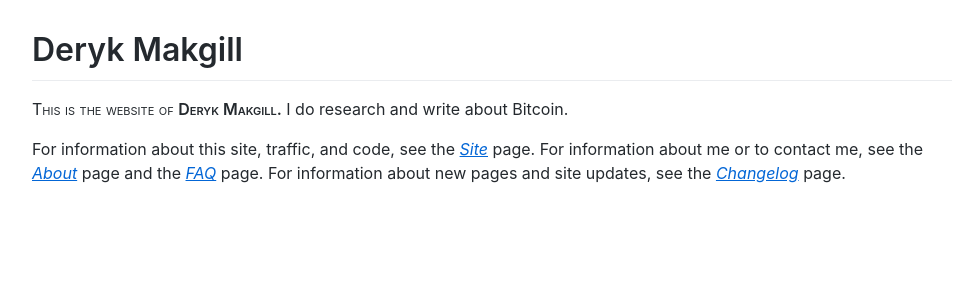
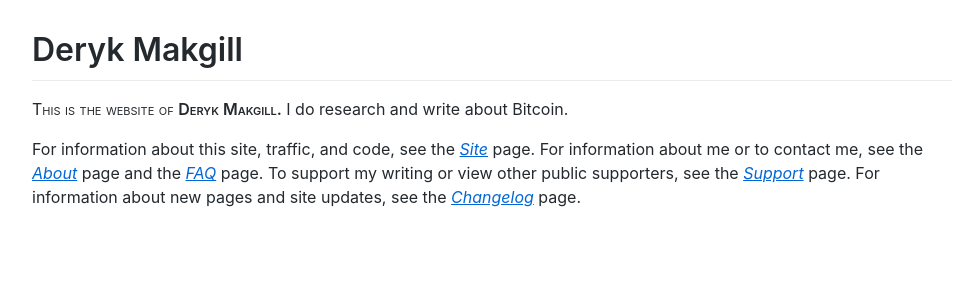
Before and after one commit to derykmakgill/mkg, a Jekyll site: the page built from index.md, in a window 1280 px wide. Shown: the top 300 px of the page, without its empty margins (148-1102 px from the left). Built offline with Jekyll 4.4.1, drawn with Linux system fonts in a browser that asks for light colours.

Commit message:
Update index.md

```diff
--- a/index.md
+++ b/index.md
@@ -5,4 +5,4 @@ title: Deryk Makgill
 
 <span style="font-variant: small-caps;">This is the website of <strong>Deryk Makgill.</strong></span> I do research and write about Bitcoin.
 
-For information about this site, traffic, and code, see the *[Site](/about/site)* page. For information about me or to contact me, see the *[About](/about/deryk)* page and the *[FAQ](/about/faq)* page. For information about new pages and site updates, see the *[Changelog](/changes)* page.
+For information about this site, traffic, and code, see the *[Site](/about/site)* page. For information about me or to contact me, see the *[About](/about/deryk)* page and the *[FAQ](/about/faq)* page. To support my writing or view other public supporters, see the *[Support](/support)* page. For information about new pages and site updates, see the *[Changelog](/changes)* page.
```
